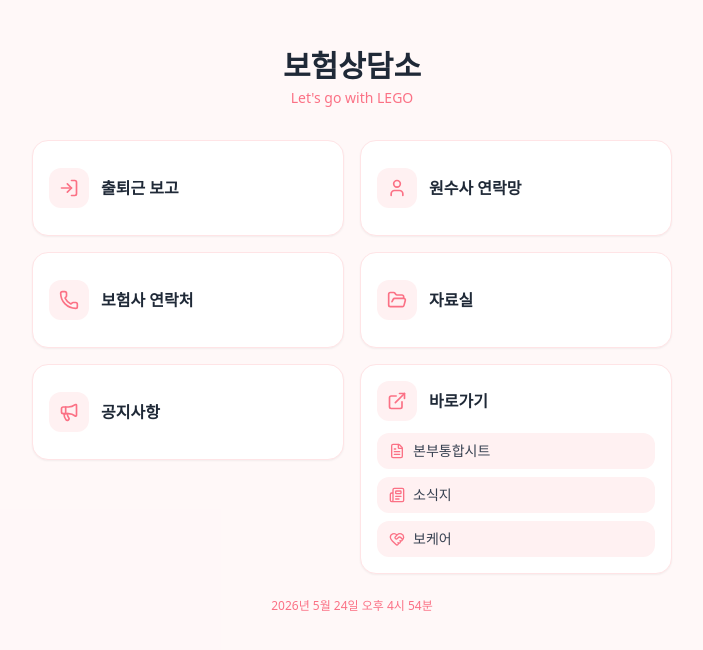
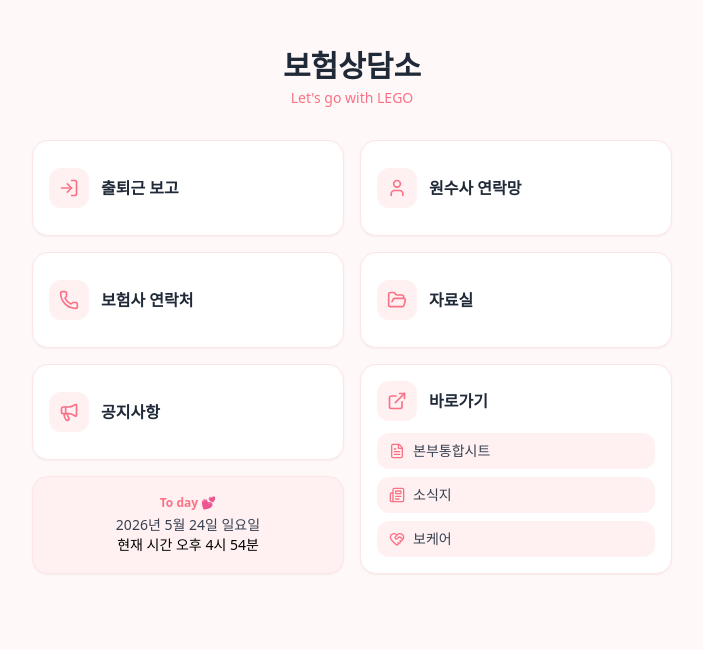
Before and after one commit to legobaeksunmi/withlego-site, a Next.js app: page / in a window 1280 px wide. Shown: the top 650 px of the page, without its empty margins (288-991 px from the left). Built offline with nearby package versions, Linux system fonts and the light colour scheme.

Commit message:
feat: add "공지사항" section and update LiveClock component display

```diff
--- a/app/page.tsx
+++ b/app/page.tsx
@@ -12,7 +12,6 @@ const menuItems: MenuItem[] = [
   { label: "원수사 연락망", mobileLabel: ["원수사", "연락망"], icon: User },
   { label: "보험사 연락처", mobileLabel: ["보험사", "연락처"], icon: Phone },
   { label: "자료실", icon: FolderOpen },
-  { label: "공지사항", icon: Megaphone },
 ]
 
 const shortcuts = [
@@ -77,6 +76,20 @@ export default function Home() {
             )
           })}
 
+          <div className="flex flex-col gap-3 md:gap-4">
+            <div className="bg-white rounded-2xl p-4 shadow-sm border border-rose-100 transition-all h-[88px] md:h-[96px] flex items-center cursor-pointer hover:shadow-md hover:border-rose-200 active:scale-[0.98]">
+              <div className="flex gap-3 items-center w-full">
+                <div className="w-10 h-10 rounded-xl bg-rose-50 flex items-center justify-center flex-shrink-0">
+                  <Megaphone className="h-5 w-5 text-rose-400" />
+                </div>
+                <div className="flex-1 min-w-0">
+                  <h3 className="font-semibold text-gray-800 text-sm md:text-base leading-tight">공지사항</h3>
+                </div>
+              </div>
+            </div>
+            <LiveClock />
+          </div>
+
           <div className="bg-white rounded-2xl p-4 shadow-sm border border-rose-100 transition-all flex flex-col cursor-default">
             <div className="flex gap-3 items-center w-full mb-3">
               <div className="w-10 h-10 rounded-xl bg-rose-50 flex items-center justify-center flex-shrink-0">
@@ -103,10 +116,6 @@ export default function Home() {
             </div>
           </div>
         </div>
-
-        <div className="mt-6">
-          <LiveClock />
-        </div>
       </div>
     </main>
   )
--- a/components/live-clock.tsx
+++ b/components/live-clock.tsx
@@ -2,10 +2,13 @@
 
 import { useEffect, useState } from "react"
 
-function formatDateTime(date: Date) {
+const WEEKDAYS = ["일요일", "월요일", "화요일", "수요일", "목요일", "금요일", "토요일"]
+
+function formatParts(date: Date) {
   const year = date.getFullYear()
   const month = date.getMonth() + 1
   const day = date.getDate()
+  const weekday = WEEKDAYS[date.getDay()]
   const hours24 = date.getHours()
   const minutes = date.getMinutes()
 
@@ -15,7 +18,10 @@ function formatDateTime(date: Date) {
 
   const paddedMinutes = String(minutes).padStart(2, "0")
 
-  return `${year}년 ${month}월 ${day}일 ${meridiem} ${hours12}시 ${paddedMinutes}분`
+  return {
+    dateLine: `${year}년 ${month}월 ${day}일 ${weekday}`,
+    timeLine: `현재 시간 ${meridiem} ${hours12}시 ${paddedMinutes}분`,
+  }
 }
 
 export function LiveClock() {
@@ -27,9 +33,16 @@ export function LiveClock() {
     return () => clearInterval(interval)
   }, [])
 
+  const parts = now ? formatParts(now) : { dateLine: "", timeLine: "" }
+
   return (
-    <p className="text-center text-xs text-rose-400 font-medium" suppressHydrationWarning>
-      {now ? formatDateTime(now) : ""}
-    </p>
+    <div
+      className="flex-1 bg-rose-50 rounded-2xl p-4 shadow-sm border border-rose-100 flex flex-col items-center justify-center text-center"
+      suppressHydrationWarning
+    >
+      <p className="text-xs font-semibold text-rose-400 mb-1">To day 💕</p>
+      <p className="text-xs md:text-sm font-medium text-gray-700 leading-tight">{parts.dateLine}</p>
+      <p className="text-xs md:text-sm text-gray-600 leading-tight mt-0.5">{parts.timeLine}</p>
+    </div>
   )
 }
```
